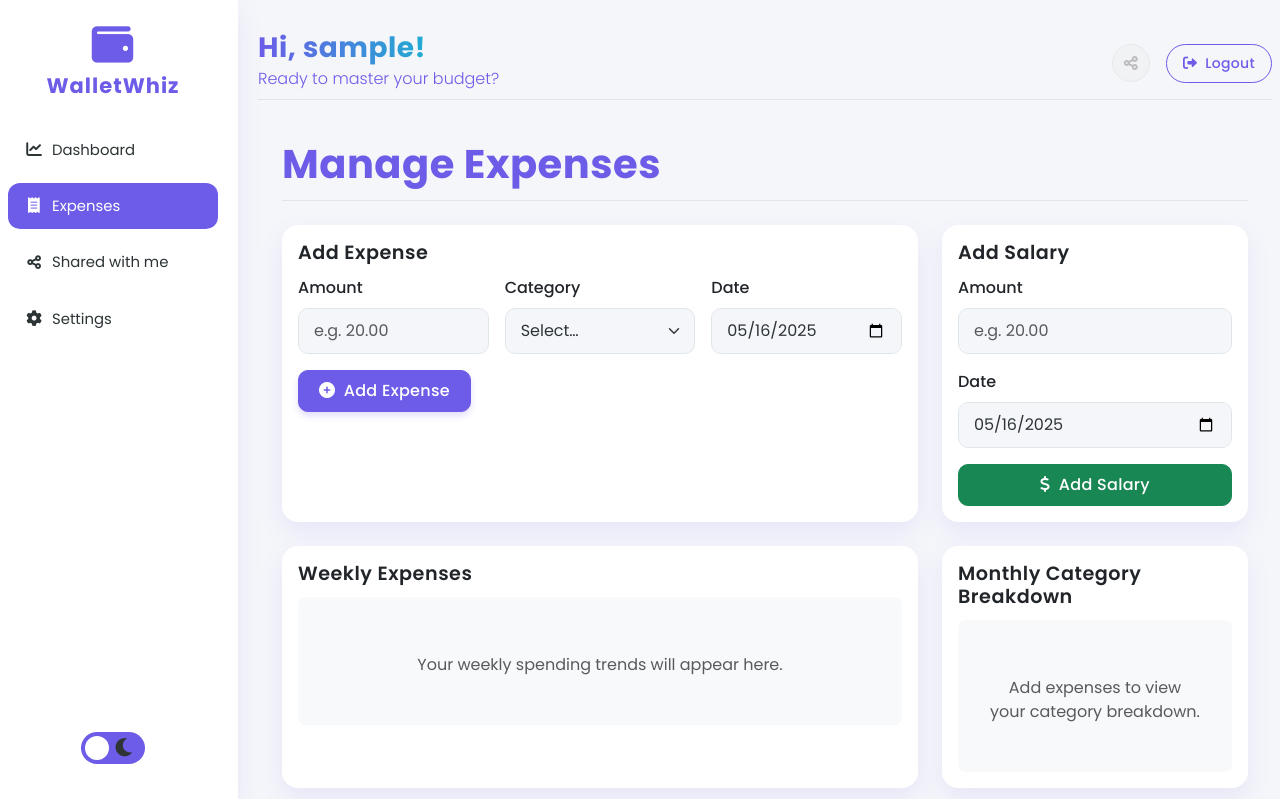
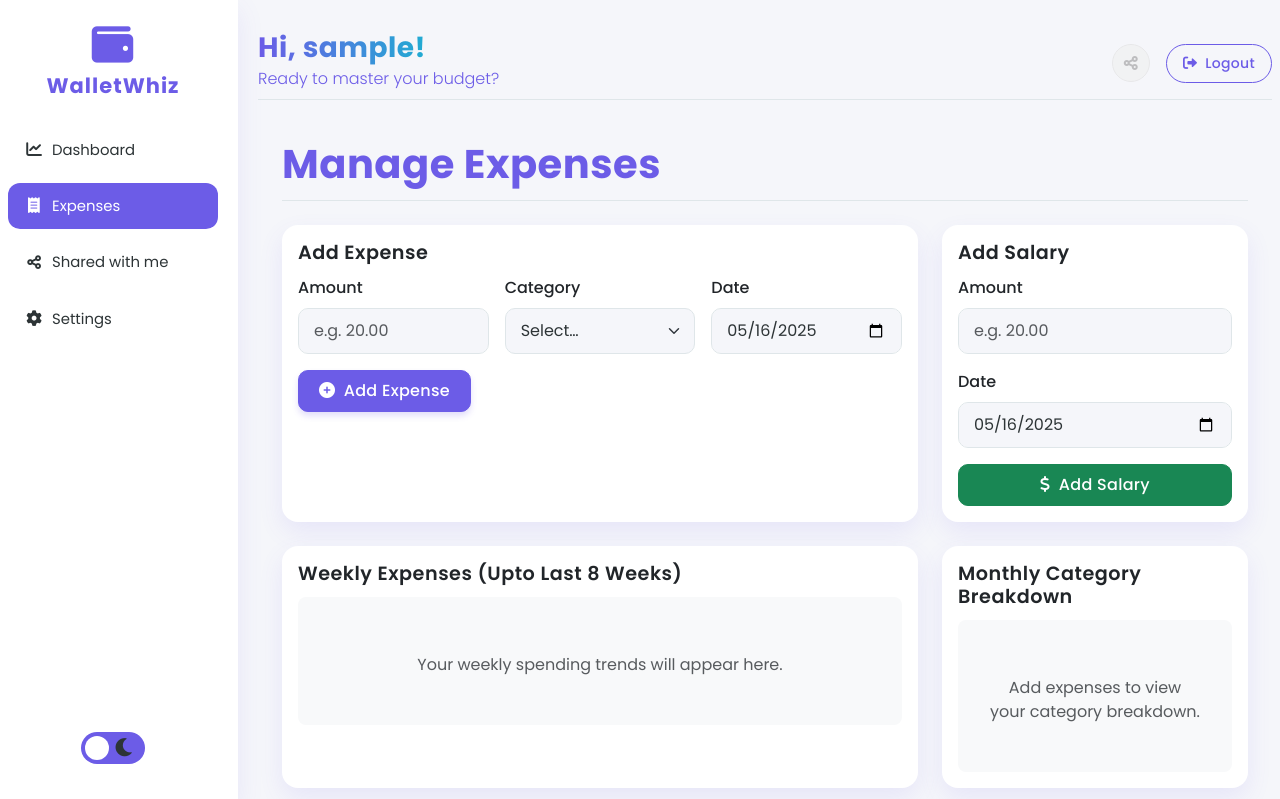
Before and after one commit to alwynsajan/CITS3403-CITS5505_Web_Application, a Flask app: page /expense in a window 1280 px wide. Shown: the top 799 px of the page. Run offline with Flask 3, Linux system fonts and the light colour scheme; the visitor is signed in with stand-in values (Sample User, id 1); data that the repository does not hold is empty; some libraries are stand-ins or nearby versions.

Commit message:
Updated Readme File and corrected the prompt for weekly category expense.

```diff
--- a/templates/expense.html
+++ b/templates/expense.html
@@ -87,7 +87,7 @@
     <div class="col-md-8">
       <div class="card h-100">
         <div class="card-body">
-          <h5 class="card-title">Weekly Expenses</h5>
+          <h5 class="card-title">Weekly Expenses (Upto Last 8 Weeks)</h5>
           <div id="weeklyExpensesEmpty" class="empty-state py-5 text-center" style="display: {% if not data.hasExpenses %}block{% else %}none{% endif %};">
             <i class="empty-state-icon bi bi-graph-up"></i>
             <p class="mt-2 text-muted">Your weekly spending trends will appear here.</p>
```
Also changed, not shown: README.md.
